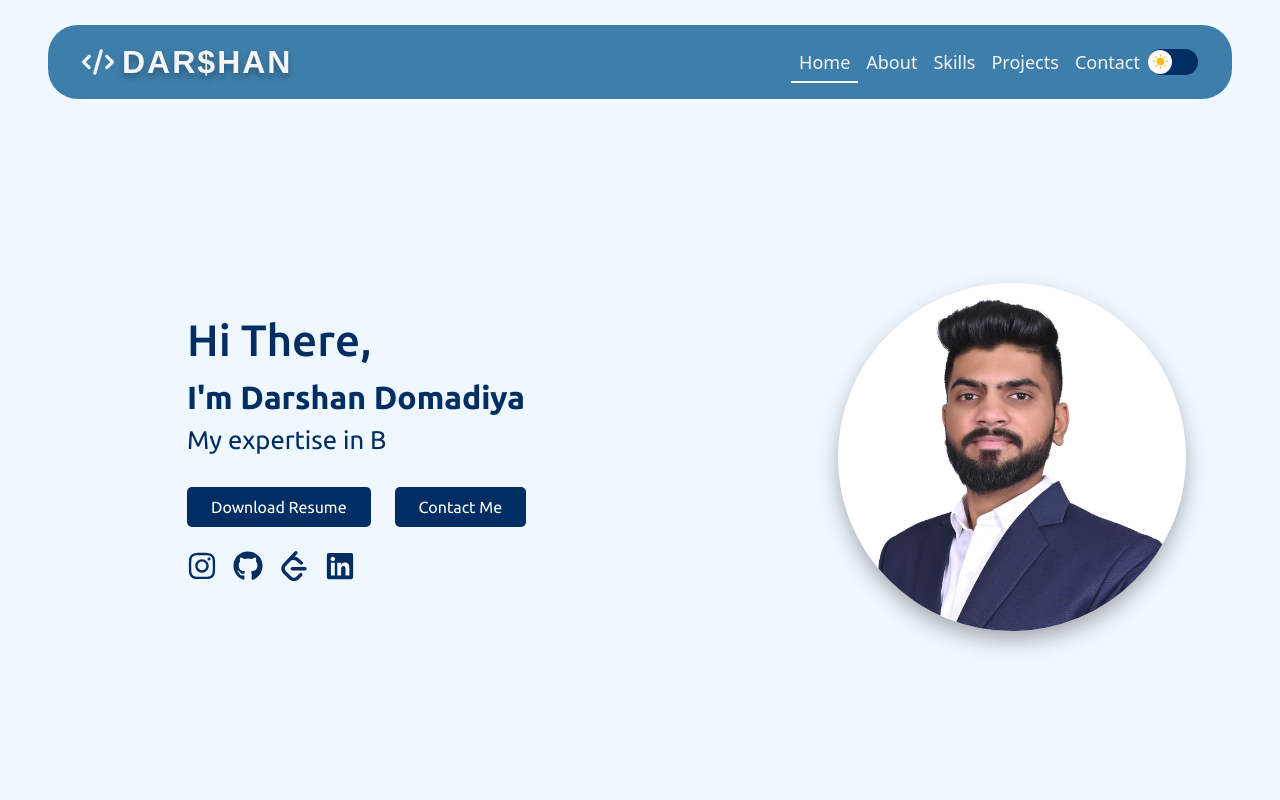
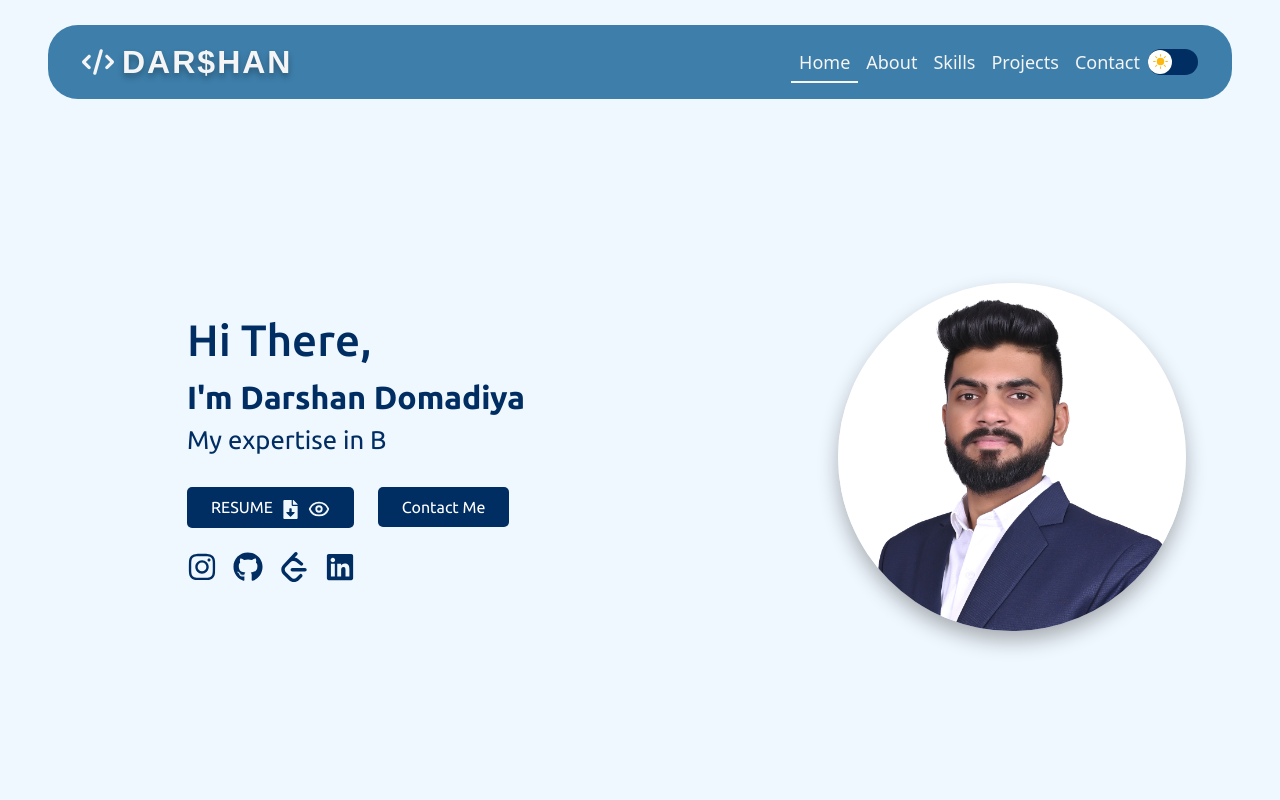
Before and after one commit to Darshan-Domadiya/Portfolio_Darshan, a React (Vite) app in the folder frontend/: page / in a window 1280 px wide. Shown: the top 800 px of the page. Built offline with nearby package versions, Linux system fonts and the light colour scheme.

Commit message:
added view and download resume button in landing page

```diff
--- a/frontend/src/components/home/Home.jsx
+++ b/frontend/src/components/home/Home.jsx
@@ -6,10 +6,16 @@ import Contact from "../contact/Contact";
 import { Button, Col, Container, Image, Row } from "react-bootstrap";
 import "./home.scss";
 import { TypeAnimation } from "react-type-animation";
-import { FaGithub, FaInstagram, FaLinkedin } from "react-icons/fa";
+import {
+  FaGithub,
+  FaInstagram,
+  FaLinkedin,
+  FaFileDownload,
+} from "react-icons/fa";
 import { SiLeetcode } from "react-icons/si";
 import Certificate from "../certificate/Certificate";
 import { ScrollAnimation } from "../scroll/ScrollAnimation";
+import { LuEye } from "react-icons/lu";
 
 const Home = () => {
   const [ref, isVisible] = ScrollAnimation();
@@ -85,15 +91,19 @@ const Home = () => {
                   />
                 </div>
                 <div className="mt-3 d-flex flex-column flex-sm-row gap-3 gap-sm-4">
-                  <div>
-                    <a
-                      href="/Resume_Darshan.pdf"
-                      download="Darshan_Domadiya_Resume.pdf"
-                    >
-                      <Button className="btn-style-landingPage ">
-                        Download Resume
-                      </Button>
-                    </a>
+                  <div className="resume-div">
+                    <div className="d-flex align-items-center justify-content-center gap-2">
+                      RESUME
+                      <a href="./Resume_Darshan.pdf" target="_blank">
+                        <FaFileDownload size={19} className="resume-button" />
+                      </a>
+                      <a
+                        href="https://drive.google.com/file/d/1tcGvK8BebZgyNki3DxwstvMLwEBBDnQ8/view?usp=sharing"
+                        target="_blank"
+                      >
+                        <LuEye size={22} className="resume-button" />
+                      </a>
+                    </div>
                   </div>
                   <div>
                     <Button
--- a/frontend/src/components/home/home.scss
+++ b/frontend/src/components/home/home.scss
@@ -16,6 +16,7 @@
   --bigBox-shadow: var(--accent-color);
   --btn-text: white;
   --btn-text-hover: #002d62;
+  --resume-button: #3d7eaa;
 }
 
 [data-theme="dark"] {
@@ -34,6 +35,7 @@
   --bigBox-shadow: rgba(255, 255, 255, 0.3);
   --btn-text: black;
   --btn-text-hover: white;
+  --resume-button: whitesmoke;
 }
 
 * {
@@ -125,6 +127,26 @@ section {
     color: var(--btn-text-hover);
     background-color: var(--btn-hover-bg);
     transform: translateY(-3px);
+  }
+}
+
+// RESUME div.
+.resume-div {
+  background: var(--btn-bg);
+  color: var(--btn-text);
+  font-size: 1rem;
+  padding: 0.5rem 1.5rem;
+  border: none;
+  border-radius: 5px;
+  transition: box-shadow 0.3s ease, transform 0.2s ease;
+}
+
+.resume-button {
+  cursor: pointer;
+  color: var(--bg-color);
+
+  &:hover {
+    color: var(--resume-button);
   }
 }
 
```
